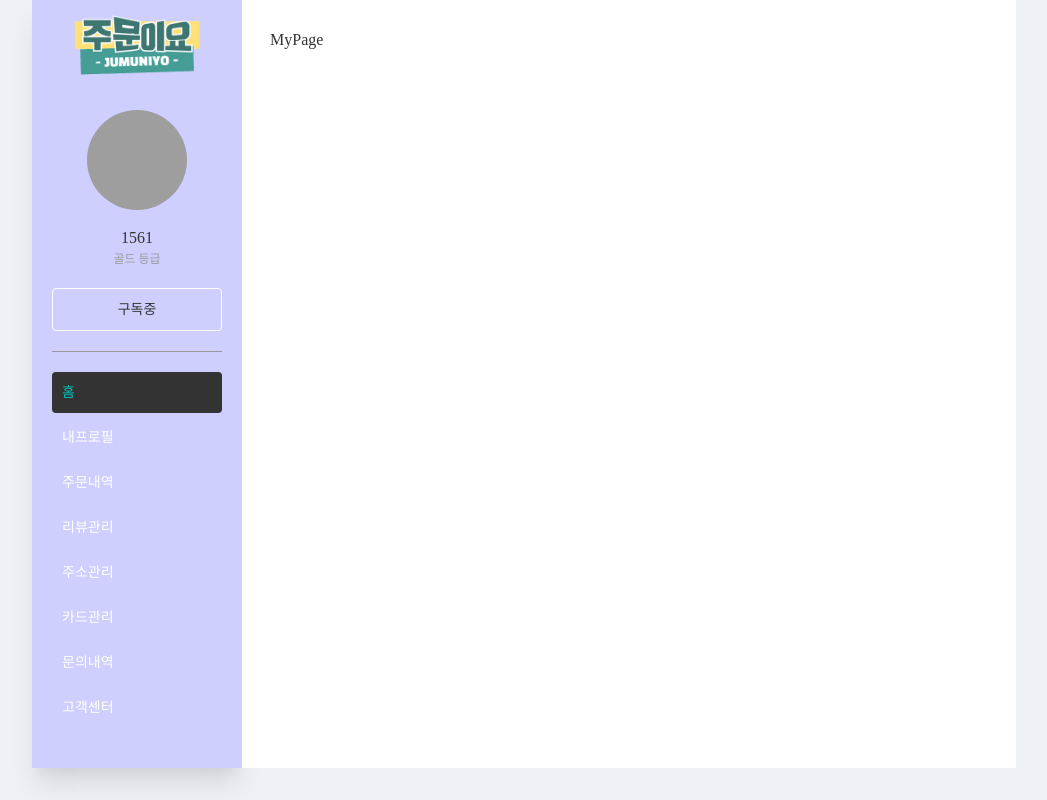
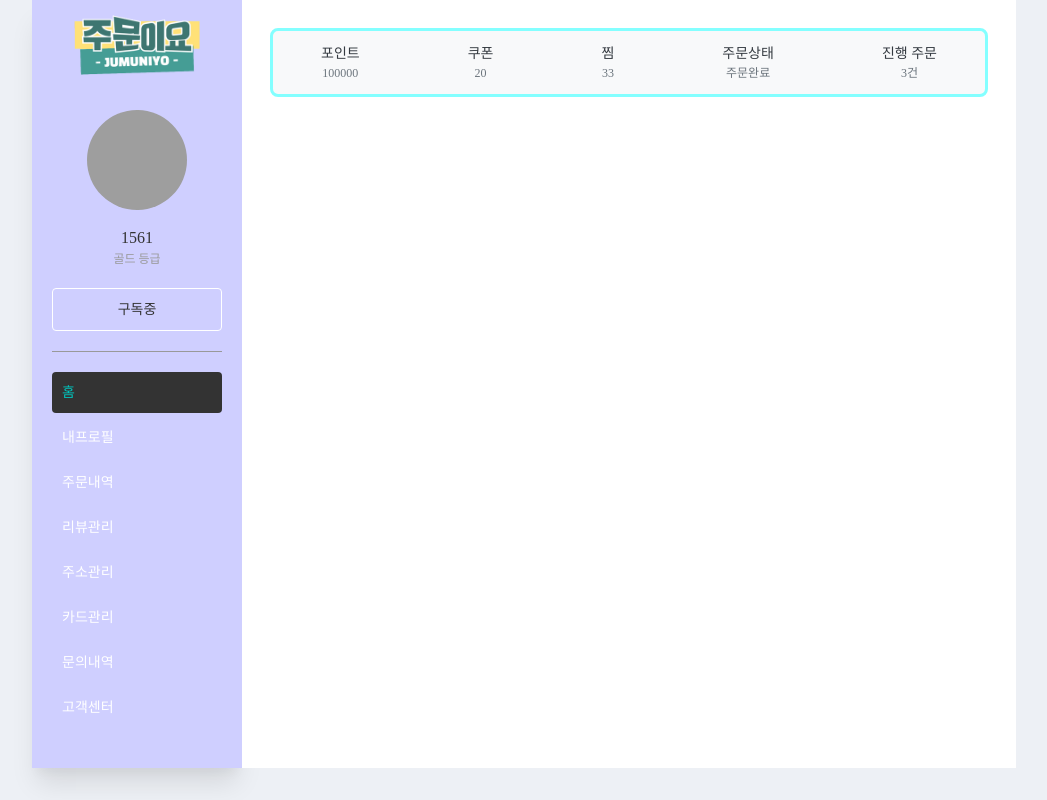
Before and after one commit to miss-gif/jumuniyo-deployment, a React (Create React App) app: page /mypage in a window 1280 px wide. Shown: the whole page, without its empty margins (116-1163 px from the left). Built offline with nearby package versions, Linux system fonts and the light colour scheme; grey boxes are pictures that could not be loaded; a web font is replaced by a local one.

Commit message:
Design : MypageTop 작업

```diff
--- a/src/pages/user/mypagePage/MyPage.jsx
+++ b/src/pages/user/mypagePage/MyPage.jsx
@@ -1,7 +1,12 @@
 import React from "react";
+import MypageTop from "./MypageTop";
 
 const MyPage = () => {
-  return <div>MyPage</div>;
+  return (
+    <>
+      <MypageTop />
+    </>
+  );
 };
 
 export default MyPage;
--- /dev/null
+++ b/src/pages/user/mypagePage/MypageTop.jsx
@@ -0,0 +1,37 @@
+import React from "react";
+import "./MypageTop.scss";
+
+const MypageTop = ({
+  points = 100000,
+  coupons = 20,
+  wishlistCount = 33,
+  orderStatus = "주문완료",
+  currentOrders = 3,
+}) => {
+  return (
+    <div className="my-page-top">
+      <div className="my-page-top__item my-page-top__item--points">
+        <span className="my-page-top__label">포인트</span>
+        <span className="my-page-top__value">{points}</span>
+      </div>
+      <div className="my-page-top__item my-page-top__item--coupons">
+        <span className="my-page-top__label">쿠폰</span>
+        <span className="my-page-top__value">{coupons}</span>
+      </div>
+      <div className="my-page-top__item my-page-top__item--wishlist">
+        <span className="my-page-top__label">찜</span>
+        <span className="my-page-top__value">{wishlistCount}</span>
+      </div>
+      <div className="my-page-top__item my-page-top__item--order-status">
+        <span className="my-page-top__label">주문상태</span>
+        <span className="my-page-top__value">{orderStatus}</span>
+      </div>
+      <div className="my-page-top__item my-page-top__item--current-orders">
+        <span className="my-page-top__label">진행 주문</span>
+        <span className="my-page-top__value">{currentOrders}건</span>
+      </div>
+    </div>
+  );
+};
+
+export default MypageTop;
--- /dev/null
+++ b/src/pages/user/mypagePage/MypageTop.scss
@@ -0,0 +1,29 @@
+.my-page-top {
+  display: flex;
+  justify-content: space-around;
+  background-color: #f8f9fa;
+  border: 3px solid rgb(132, 255, 255);
+  border-radius: 8px;
+  flex-wrap: wrap;
+  padding: 4px 0;
+  gap: 12px;
+
+  &__item {
+    display: flex;
+    flex-direction: column;
+    align-items: center;
+    padding: 8px;
+    // background-color: orange;
+  }
+  &__label {
+    font-weight: 500;
+    font-size: 14px;
+    color: #343a40;
+  }
+
+  &__value {
+    display: block;
+    font-size: 12px;
+    color: #6c757d;
+  }
+}
```
